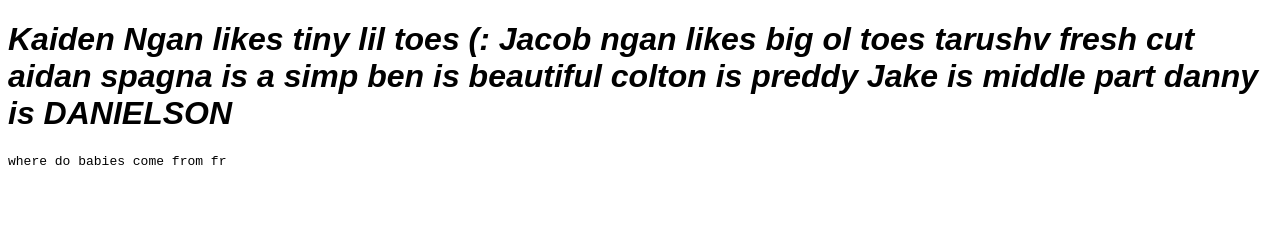
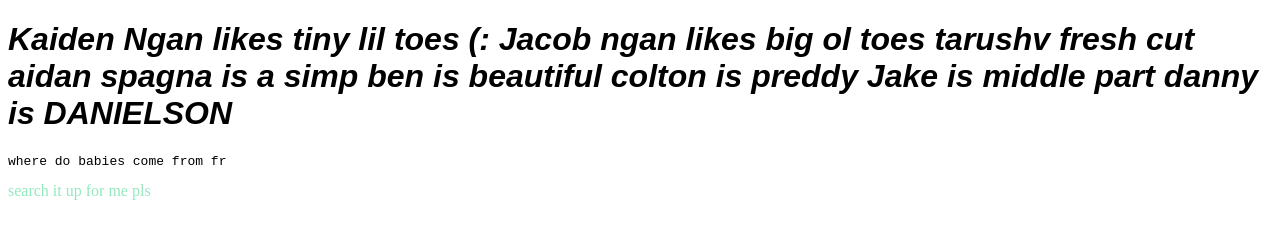
Before and after one commit to Tarushismegasus/siteimadeinmathclass, a plain HTML site: page index.html in a window 1280 px wide. Drawn offline with Linux system fonts and the light colour scheme.

Commit message:
Update index.html

```diff
--- a/index.html
+++ b/index.html
@@ -21,7 +21,7 @@
 
         </div>
         <p class="content"> where do babies come from   fr </p>
-        <a href="where do babies come from?</a>
+        <a href="https://google.com/">search it up for me pls</a>
 
         <script src="" async defer></script>
     </body>
```
